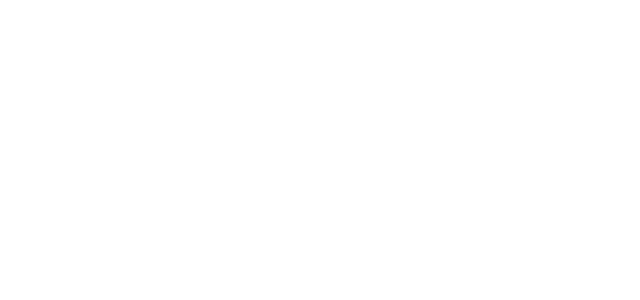
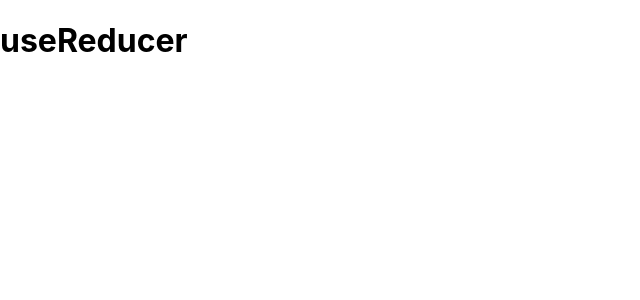
Before and after one commit to am-vishal/react-redux, a React (Create React App) app: page /reducer in a window 1280 px wide. Shown: the top 300 px of the page, without its empty margins (0-640 px from the left). Built offline with nearby package versions, Linux system fonts and the light colour scheme.

Commit message:
Solve err and set up new file for useReducer

```diff
--- a/src/App.js
+++ b/src/App.js
@@ -9,6 +9,7 @@
 import LocalStorage from 'components/LocalStorage/LocalStorage';
 import RefAndLayoutEffect from 'components/useRef&useLayoutEffect/RefAndLayoutEffect';
 import UseEffect from 'components/useEffect/UseEffect';
+import UseReducer from 'components/useReducer/UseReducer';
 function App() {
   return (
     <Router>
@@ -22,6 +23,7 @@
       <Route path="/localstorage" component={LocalStorage} />
       <Route path="/ref" component={RefAndLayoutEffect} />
       <Route path="/effect" component={UseEffect} />
+      <Route path="/reducer" component={UseReducer} />
     </Router>
   );
 }
--- a/src/components/Homepage.jsx
+++ b/src/components/Homepage.jsx
@@ -30,6 +30,9 @@
         <li>
           <Link to="/effect">useEffect Hook</Link>
         </li>
+        <li>
+          <Link to="/reducer">useReducer Hook</Link>
+        </li>
       </ul>
     </div>
   );
--- a/src/components/useReducer/useReducer.jsx
+++ b/src/components/useReducer/useReducer.jsx
@@ -1,7 +1,11 @@
-import React from 'react';
+import React, {useReducer} from 'react';
 
-const useReducer = () => {
-  return <div>const [state, dispatch] = useReducer(reducer, initialState, init)</div>;
+const UseReducer = () => {
+  return (
+    <div>
+      <h1>useReducer</h1>
+    </div>
+  );
 };
 
-export default useReducer;
+export default UseReducer;
```
